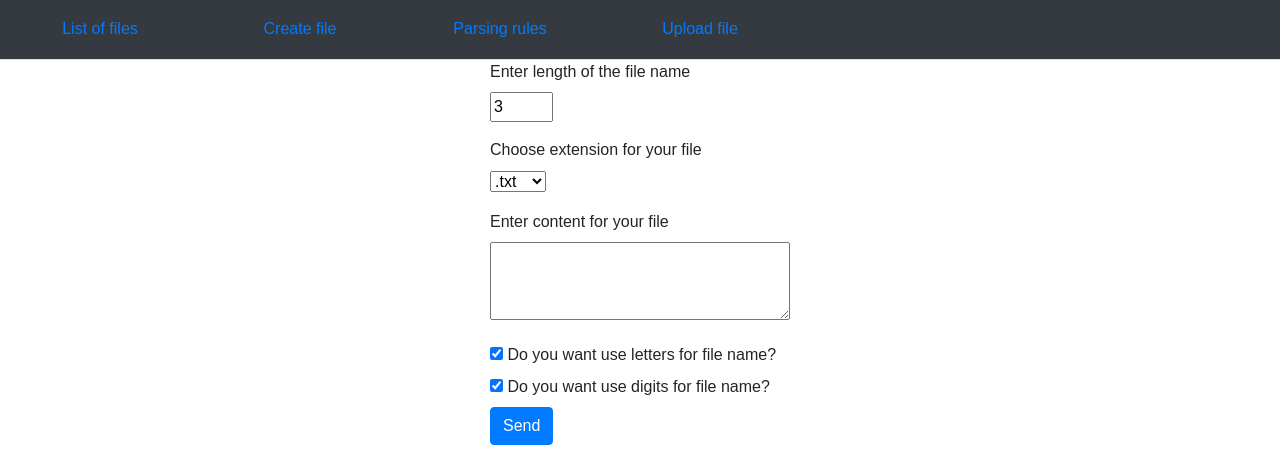
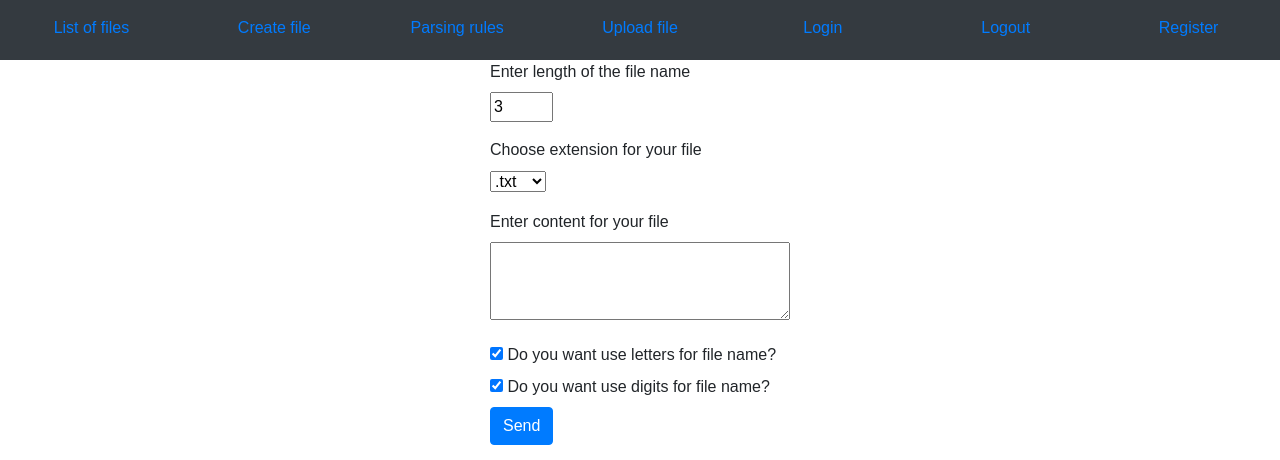
Before and after one commit to IlyaTroshchynskyi/fileserver, a Flask app: page /create-file in a window 1280 px wide. Shown: the part 60-520 px from the top of the page. Run offline with Flask 2, Linux system fonts and the light colour scheme; the visitor is signed in with stand-in values (Sample User, id 1).

Commit message:
added new url for register logout login

```diff
--- a/templates/base.html
+++ b/templates/base.html
@@ -22,7 +22,7 @@
       {% endblock %}
     </h2>
   </header>
-  <ul class="nav nav-tabs bg-dark">
+  <ul class="nav nav-pills nav-justified bg-dark">
     <li class="nav-item">
       <a class="nav-link" href="{{ url_for('index') }}">List of files</a>
     </li>
@@ -32,15 +32,25 @@
     <li class="nav-item">
       <a class="nav-link" href="{{ url_for('parse_rules') }}">Parsing rules</a>
     </li>
-    <li class="nav-item item-right">
+    <li class="nav-item">
       <a class="nav-link" href="{{ url_for('upload_file') }}">Upload file</a>
     </li>
+    <li class="nav-item">
+      <a class="nav-link" href="{{ url_for('security.login') }}">Login</a>
+    </li>
+    <li class="nav-item">
+      <a class="nav-link" href="{{ url_for('security.logout') }}">Logout</a>
+    </li>
+        <li class="nav-item">
+      <a class="nav-link" href="{{ url_for('register') }}">Register</a>
+    </li>
+
   </ul>
 
 {% block body %}
 
 
-{% endblock body %}
+{% endblock %}
 
 
     <!-- Option 1: jQuery and Bootstrap Bundle (includes Popper) -->
```
